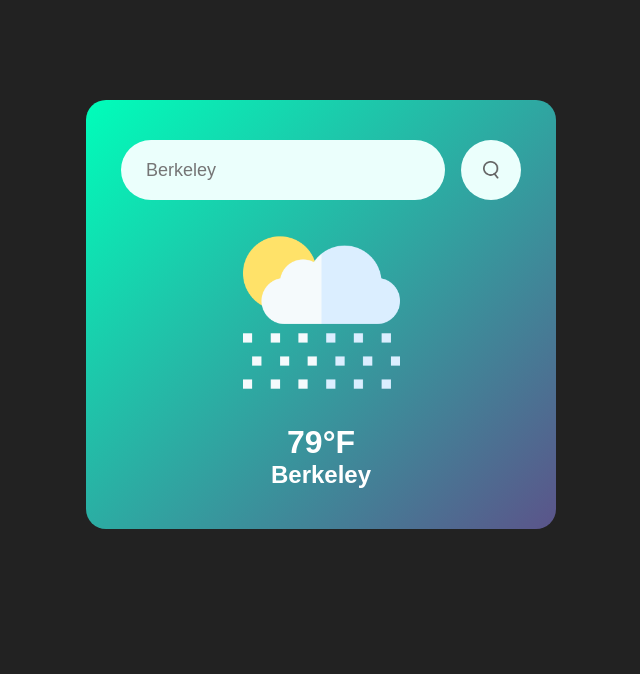
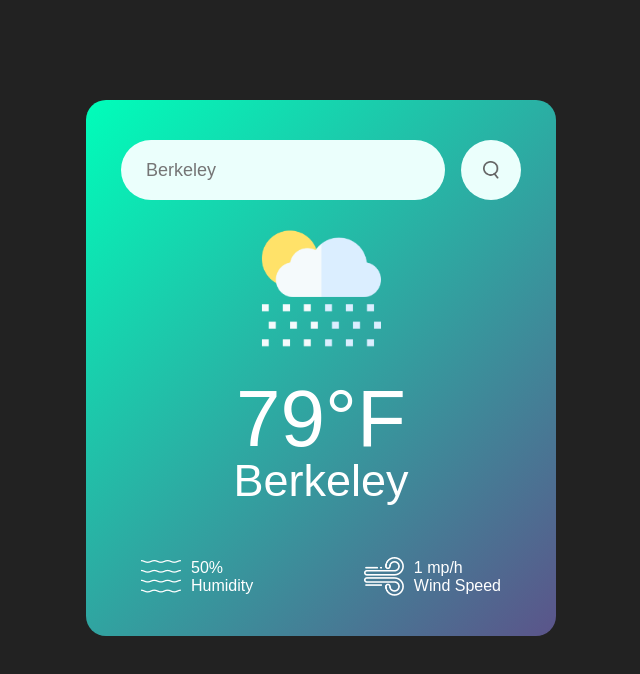
Before and after one commit to NicoV7/Weather-App, a plain HTML site: page index.html in a window 1280 px wide. Shown: the whole page, without its empty margins (319-959 px from the left). Drawn offline with Linux system fonts and the light colour scheme.

Commit message:
Added Open Weather Api and JS handler for data

```diff
--- a/index.html
+++ b/index.html
@@ -14,7 +14,34 @@
                 <img src="images/rain.png" class="weather-icon">
                 <h1 class="temp">79°F</h1>
                 <h2 class="city">Berkeley</h2>
+                <div class="details">
+                    <div class="col">
+                        <img src="images/humidity.png">
+                        <div>
+                            <p class="humidity">50%</p>
+                            <p>Humidity</p>
+                        </div>
+                    </div>
+                    <div class="col">
+                        <img src="images/wind.png">
+                        <div>
+                            <p class="wind">1 mp/h</p>
+                            <p>Wind Speed</p>
+                        </div>
+                    </div>
+                </div>
             </div>
         </div>
+        <script>
+            const apiKey = "7756775c56c0cab06b6d67b22f4204d3";
+            const apiUrl = "https://api.openweathermap.org/data/2.5/weather?units=imperial&q=Berkeley";
+
+            async function checkeWeather() {
+                const response = await fetch(apiUrl + `&appid=${apiKey}`);
+                var data = await response.json();
+
+                console.log(data);
+            }
+        </script>
     </body>
 </html>
--- a/style.css
+++ b/style.css
@@ -51,3 +51,39 @@ body {
 .search button img{
     width: 16px;
 }
+
+.weather-icon {
+    width: 170px;
+    margin-top: 3;
+}
+
+.weather h1 {
+    font-size: 80px;
+    font-weight: 500;
+}
+
+.weather h2 {
+    font-size: 45px;
+    font-weight: 400;
+    margin-top: -10px;
+}
+
+.details {
+    display: flex;
+    align-items: center;
+    justify-content: space-between;
+    padding: 0 20px;
+    margin-top: 50px;
+}
+
+.col {
+    display: flex;
+    align-items: center;
+    text-align: left;
+}
+
+.col img{
+    width: 40px;
+    margin-right: 10px;
+
+}
```
